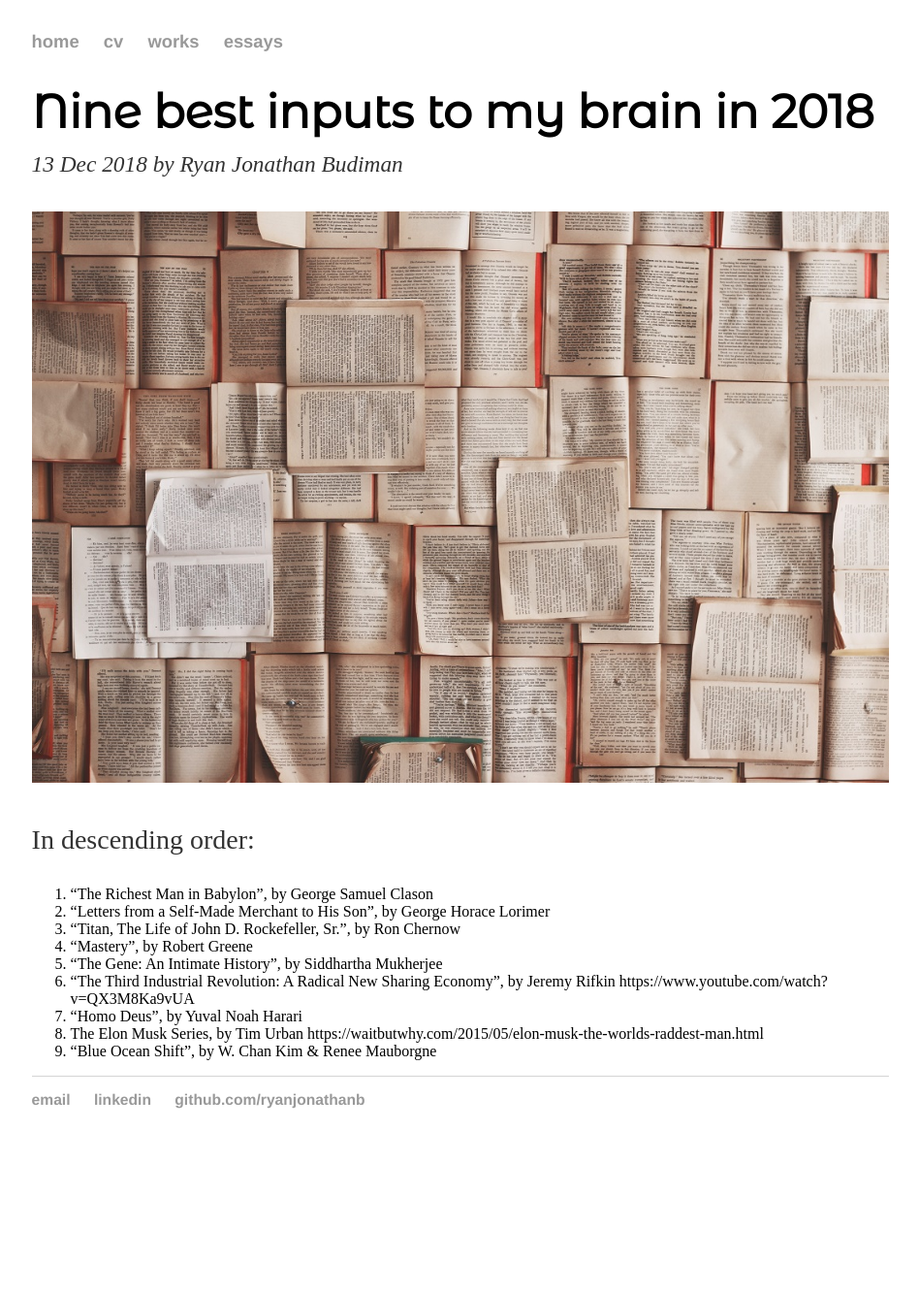
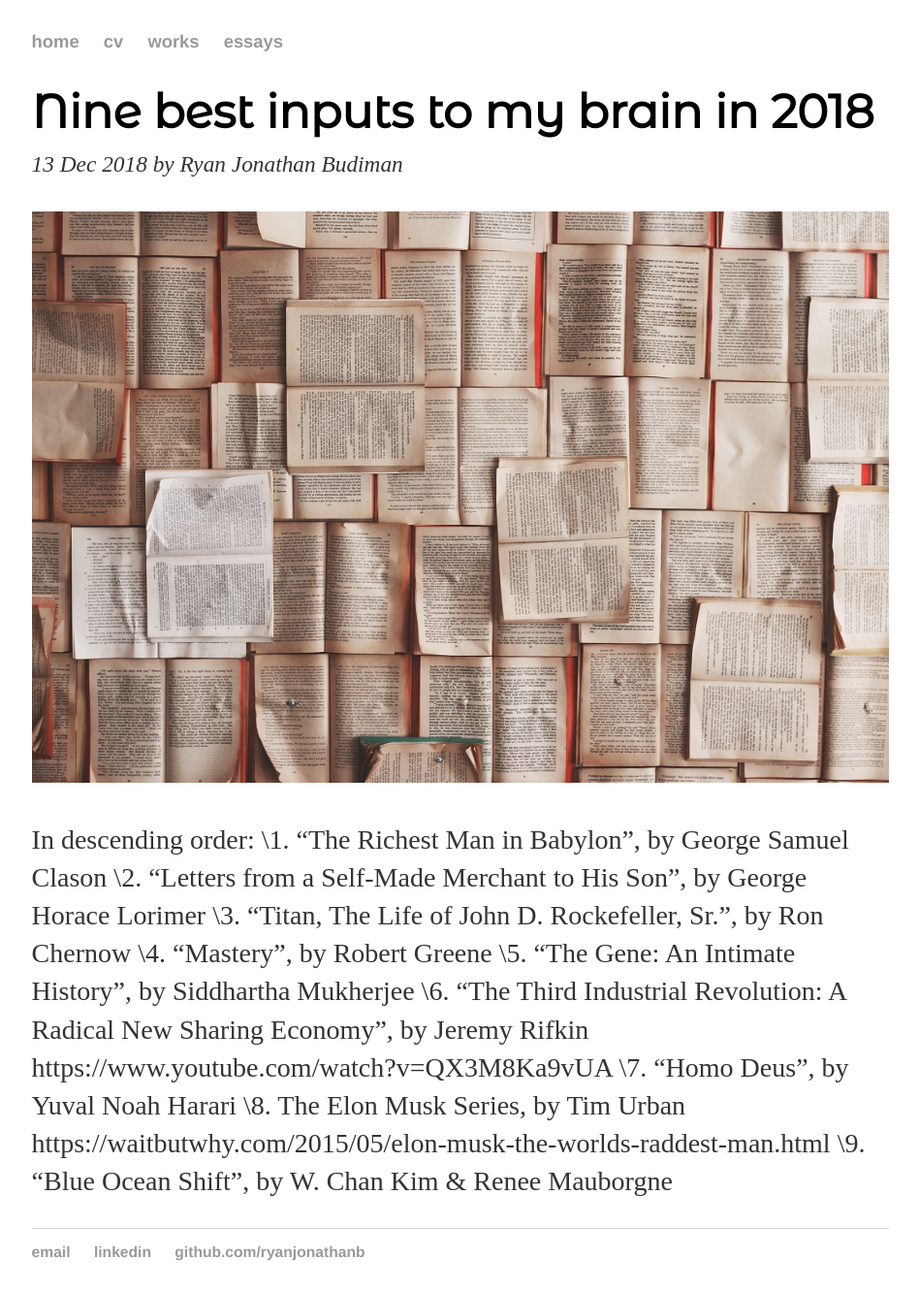
Before and after one commit to ryanjonathanb/ryanjonathanb.github.io, a Jekyll site: the page built from _posts/2018-12-13-best-inputs-2018.md, in a window 1280 px wide. Shown: the whole page at 97% size, without its empty margins (165-1113 px from the left). Built offline with Jekyll 4.4.1, drawn with Linux system fonts in a browser that asks for light colours; some web fonts are replaced; before the commit the page ends 1175 px from its top, so only the background shows below that.

Commit message:
Update 2018-12-13-best-inputs-2018.md

```diff
--- a/_posts/2018-12-13-best-inputs-2018.md
+++ b/_posts/2018-12-13-best-inputs-2018.md
@@ -6,12 +6,12 @@ date: 2018-12-13
 <img src="http://ryanjonathanb.com/works/assets/writing_images/2018-12-13-best-inputs-2018.jpg" width="100%" title="Photo from Unsplash" />
 
 In descending order:
-1. "The Richest Man in Babylon", by George Samuel Clason
-2. "Letters from a Self-Made Merchant to His Son", by George Horace Lorimer
-3. "Titan, The Life of John D. Rockefeller, Sr.", by Ron Chernow
-4. "Mastery", by Robert Greene
-5. "The Gene: An Intimate History", by Siddhartha Mukherjee
-6. "The Third Industrial Revolution: A Radical New Sharing Economy", by Jeremy Rifkin https://www.youtube.com/watch?v=QX3M8Ka9vUA
-7. "Homo Deus", by Yuval Noah Harari
-8. The Elon Musk Series, by Tim Urban https://waitbutwhy.com/2015/05/elon-musk-the-worlds-raddest-man.html
-9. "Blue Ocean Shift", by W. Chan Kim & Renee Mauborgne
+\1. "The Richest Man in Babylon", by George Samuel Clason
+\2. "Letters from a Self-Made Merchant to His Son", by George Horace Lorimer
+\3. "Titan, The Life of John D. Rockefeller, Sr.", by Ron Chernow
+\4. "Mastery", by Robert Greene
+\5. "The Gene: An Intimate History", by Siddhartha Mukherjee
+\6. "The Third Industrial Revolution: A Radical New Sharing Economy", by Jeremy Rifkin https://www.youtube.com/watch?v=QX3M8Ka9vUA
+\7. "Homo Deus", by Yuval Noah Harari
+\8. The Elon Musk Series, by Tim Urban https://waitbutwhy.com/2015/05/elon-musk-the-worlds-raddest-man.html
+\9. "Blue Ocean Shift", by W. Chan Kim & Renee Mauborgne
```
